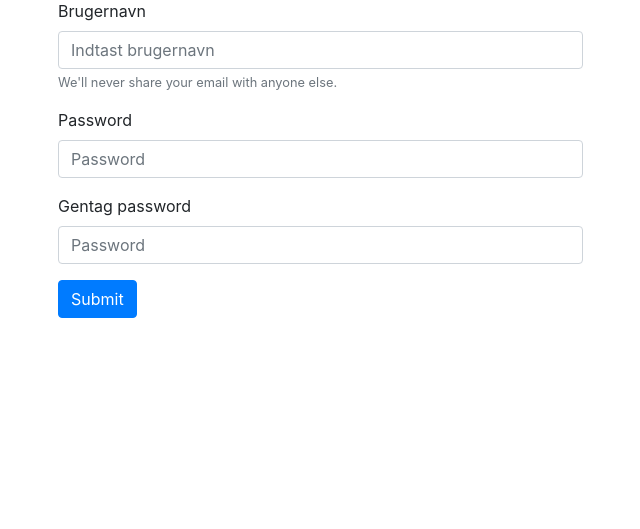
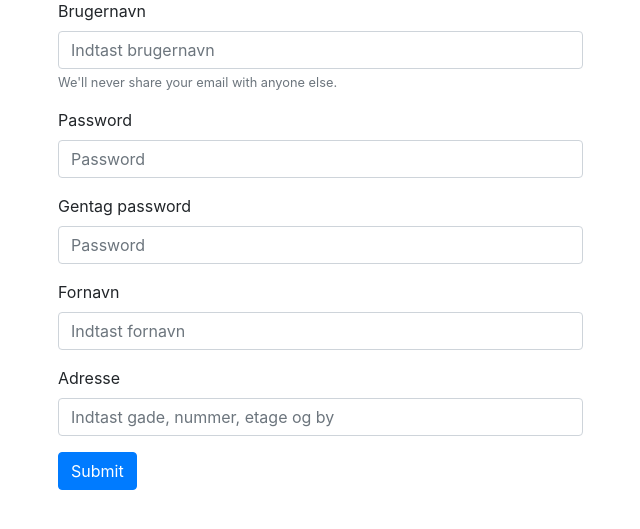
Before and after one commit to sinemcift/3_semester_exam, a PHP site: page /game-website/pages/registrer.php in a window 1280 px wide. Shown: the part 113-642 px from the top of the page, without its empty margins (42-682 px from the left). Run offline with PHP 8.4, Linux system fonts and the light colour scheme; some libraries are stand-ins or nearby versions.

Commit message:
removed the required files in nav.php added the required files on each indivual page. href added on the brandname on nav.php Registrer.php got more fileds to be filled out.

```diff
--- a/inc/nav.php
+++ b/inc/nav.php
@@ -1,9 +1,5 @@
-<?php
-require_once('../config/config.php');
-require_once('../config/db.php');
-?>
 <nav class="navbar navbar-expand-lg navbar-light bg-success">
-  <a class="navbar-brand" href="#">Game Website</a>
+  <a class="navbar-brand" href="<?php echo ROOT_URL; ?>index.php">Game Website</a>
   <button class="navbar-toggler" type="button" data-toggle="collapse" data-target="#navbarSupportedContent" aria-controls="navbarSupportedContent" aria-expanded="false" aria-label="Toggle navigation">
     <span class="navbar-toggler-icon"></span>
   </button>
--- a/pages/login.php
+++ b/pages/login.php
@@ -1,3 +1,7 @@
+<?php
+require_once('../config/config.php');
+require_once('../config/db.php');
+?>
 
 <?php include('../inc/header.php'); ?>
 <?php
--- a/pages/profile.php
+++ b/pages/profile.php
@@ -1,3 +1,8 @@
+<?php
+require_once('../config/config.php');
+require_once('../config/db.php');
+?>
+
 <?php include('../inc/header.php'); ?>
 <?php include('../inc/logged-in.php'); ?>
 
--- a/pages/registrer.php
+++ b/pages/registrer.php
@@ -1,4 +1,8 @@
 
+<?php
+require('../config/config.php');
+require('../config/db.php');
+?>
 <?php include('../inc/header.php'); ?>
 
 <?php
@@ -17,8 +21,10 @@ if(isset($_POST['submit'])){
     $pass1 = mysqli_real_escape_string ($conn, $_POST['password1']);
     //password2 = gentag password
     $pass2 = mysqli_real_escape_string ($conn, $_POST['password2']);
+    //name = navn
+    $name = mysqli_real_escape_string($conn, $_POST['name']);
 
-    $message = "Brugernavn er optaget!";
+    $message = "Brugernavnet \"" . $userName . "\" er optaget";
 
     //Stemmer de 2 passwords overens med hinanden
     if($pass1 == $pass2){
@@ -40,7 +46,7 @@ if(isset($_POST['submit'])){
 
         $hashed = hash('sha512', $salt);
 
-        $sql = "INSERT INTO login(login_name, login_pasword) values('$userName', '$hashed')";
+        $sql = "INSERT INTO login(login_name, login_pasword) values ('$userName', '$hashed')";
         $result = mysqli_query($conn, $sql) or die ("Query virker overhovedet ikke!");
     }
 }
@@ -68,7 +74,18 @@ if(isset($_POST['submit'])){
                 <label for="password2">Gentag password</label>
                 <input type="password" class="form-control" placeholder="Password" name="password2" id="pass2" pattern="^(?=.*[a-z])(?=.*[A-Z])(?=.*\d)[a-zA-Z\d]{8,}$" title="Store og små bogstaver, min 8 tegn">
             </div>
+            <div class="form-group">
+                <label for="name">Fornavn</label>
+                <input type="text" class="form-control" placeholder="Indtast fornavn" name="name" id="name" required>
+            </div>
+            <div class="form-group">
+                <label for="address">Adresse</label>
+                <input type="text" class="form-control" placeholder="Indtast gade, nummer, etage og by" name="address" id="address" required>
+            </div>
+
+
             <button class="btn btn-primary" name="submit">Submit</button>
+
         </form>
 
     </div>
```
Also changed, not shown: index.php (+6 -1 lines), pages/logud.php (+4 -6 lines).
